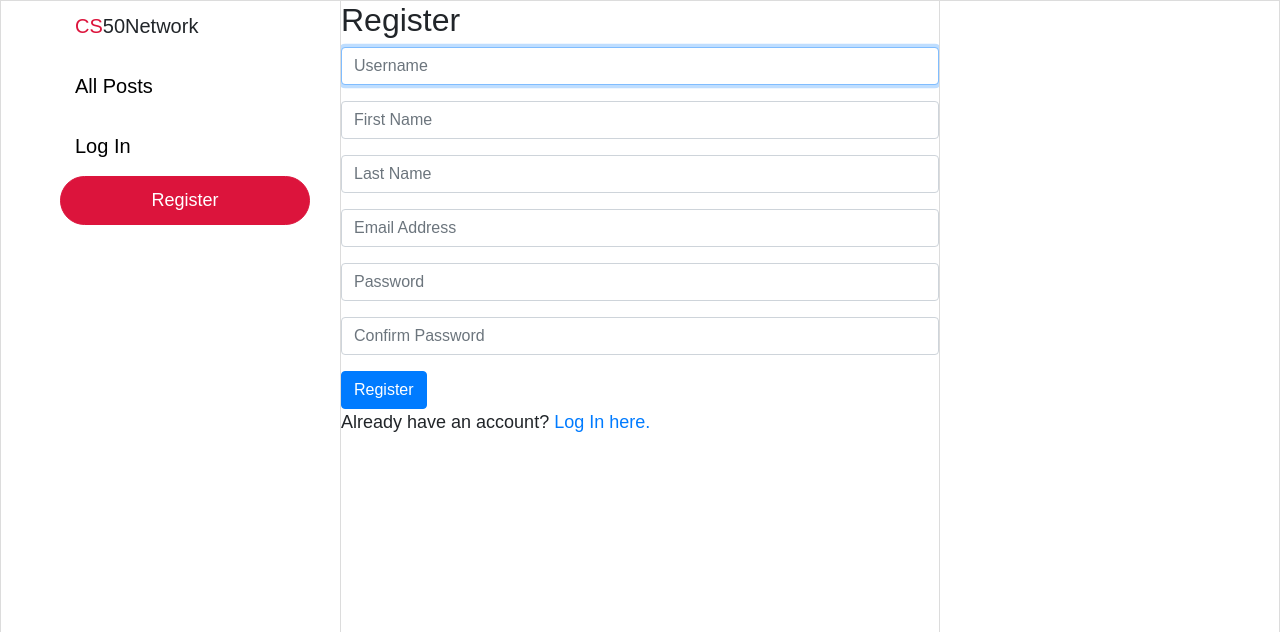
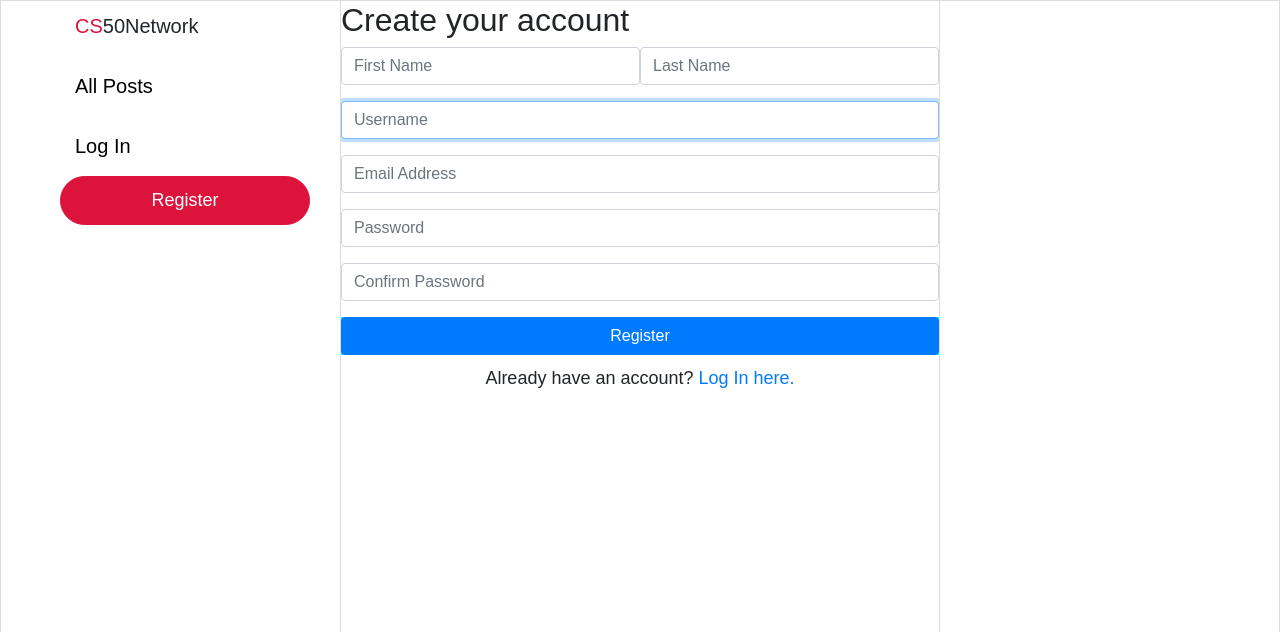
Before and after one commit to hqz3/cs50w-project4-network, a Django app: page /register in a window 1280 px wide. Shown: the top 632 px of the page. Run offline with Django 3.2, Linux system fonts and the light colour scheme; some libraries are stand-ins or nearby versions.

Commit message:
edited Register.html style

```diff
--- a/network/static/network/styles.css
+++ b/network/static/network/styles.css
@@ -388,6 +388,26 @@ body {
   background-color: whitesmoke;
 }
 
+/* Register */
+
+.full-name {
+  display: grid;
+  grid-template-columns: 1fr 1fr;
+}
+
+.register-button {
+  background-color: aqua;
+  display: grid;
+  /* grid-template-columns: 1fr; */
+  /* justify-content: center; */
+}
+
+.already-registered {
+  /* background-color: aqua; */
+  margin-top: 10px;
+  text-align: center;
+}
+
 /* Function */
 
 .display-hide {
--- a/network/templates/network/register.html
+++ b/network/templates/network/register.html
@@ -1,8 +1,6 @@
-{% extends "network/layout.html" %}
+{% extends "network/layout.html" %} {% block body %}
 
-{% block body %}
-
-    <h2>Register</h2>
+<h2>Create your account</h2>
 
 {% if message %}
 <div>{{ message }}</div>
@@ -10,27 +8,60 @@
 
 <form action="{% url 'register' %}" method="post">
   {% csrf_token %}
+  <div class="form-group full-name">
+    <input
+      class="form-control"
+      type="text"
+      name="first"
+      placeholder="First Name"
+    />
+    <input
+      class="form-control"
+      type="text"
+      name="last"
+      placeholder="Last Name"
+    />
+  </div>
+
   <div class="form-group">
-            <input class="form-control" autofocus type="text" name="username" placeholder="Username">
+    <input
+      class="form-control"
+      autofocus
+      type="text"
+      name="username"
+      placeholder="Username"
+    />
   </div>
   <div class="form-group">
-            <input class="form-control" type="text" name="first" placeholder="First Name">
+    <input
+      class="form-control"
+      type="email"
+      name="email"
+      placeholder="Email Address"
+    />
   </div>
   <div class="form-group">
-            <input class="form-control" type="text" name="last" placeholder="Last Name">
+    <input
+      class="form-control"
+      type="password"
+      name="password"
+      placeholder="Password"
+    />
   </div>
   <div class="form-group">
-            <input class="form-control" type="email" name="email" placeholder="Email Address">
+    <input
+      class="form-control"
+      type="password"
+      name="confirmation"
+      placeholder="Confirm Password"
+    />
   </div>
-        <div class="form-group">
-            <input class="form-control" type="password" name="password" placeholder="Password">
+  <div class="register-button">
+    <input class="btn btn-primary" type="submit" value="Register" />
   </div>
-        <div class="form-group">
-            <input class="form-control" type="password" name="confirmation" placeholder="Confirm Password">
+</form>
+<div class="already-registered">
+  Already have an account? <a href="{% url 'login' %}">Log In here.</a>
 </div>
-        <input class="btn btn-primary" type="submit" value="Register">
-    </form>
-
-    Already have an account? <a href="{% url 'login' %}">Log In here.</a>
 
 {% endblock %}
```
Also changed, not shown: db.sqlite3. Lines whose indentation alone changed are shown as unchanged.
